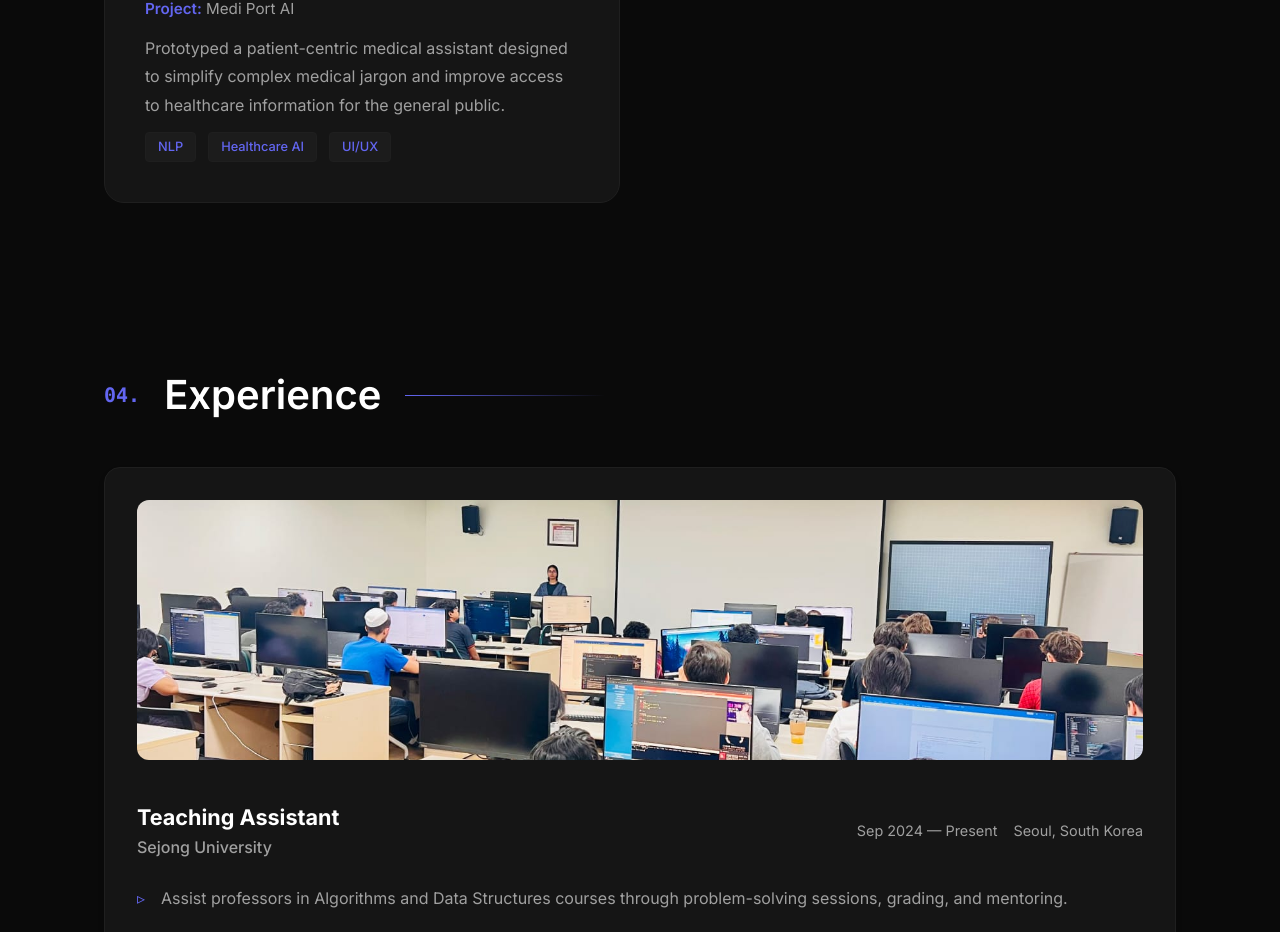
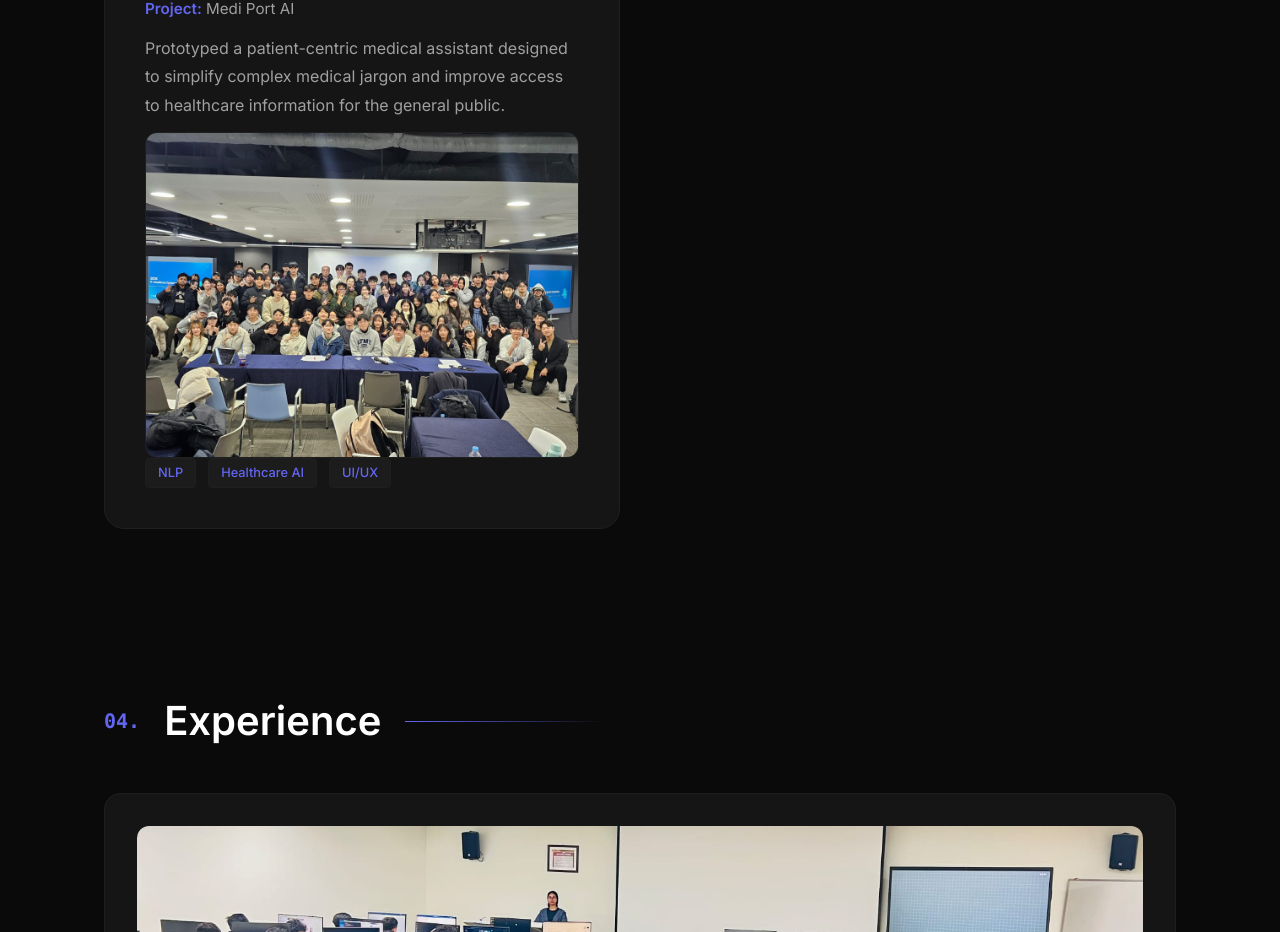
Before and after one commit to saberabanu0001/portfolio-me, a React (Vite) app: page / in a window 1280 px wide. Shown: the part 7297-8229 px from the top of the page. Built offline with nearby package versions, Linux system fonts and the light colour scheme.

Commit message:
Add ITX Healthcare Hackathon group photo

```diff
--- a/src/content.ts
+++ b/src/content.ts
@@ -282,6 +282,8 @@ export const hackathons = [
     tech: ['NLP', 'Healthcare AI', 'UI/UX'],
     date: '2024',
     status: 'Prototype Phase',
+    image: '/hackathons/itx-healthcare.png',
+    imageAlt: 'Group photo at the ITX Healthcare Hackathon with participants and organizers',
   },
 ]
 
```
Also changed, not shown: public/hackathons/itx-healthcare.png (added).
